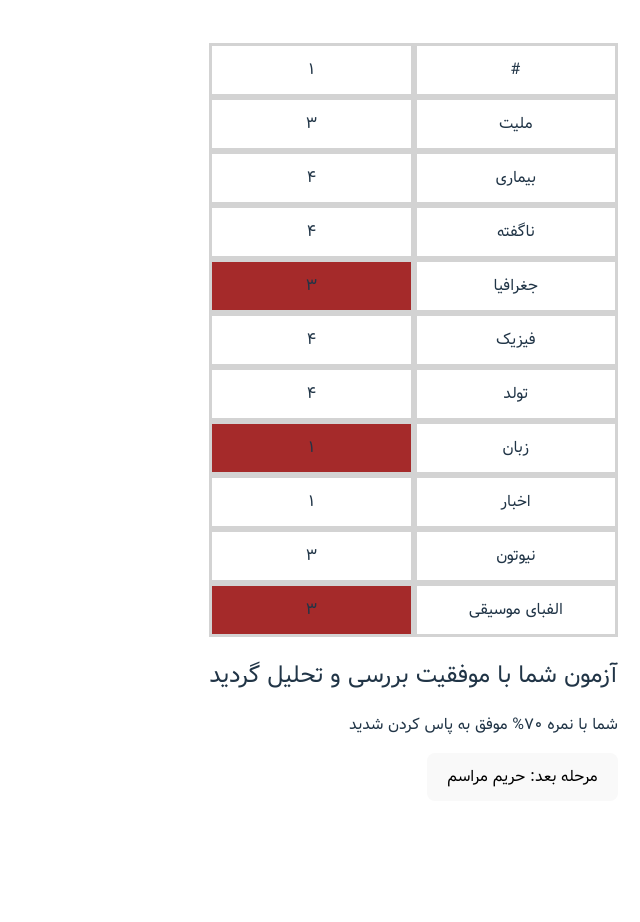
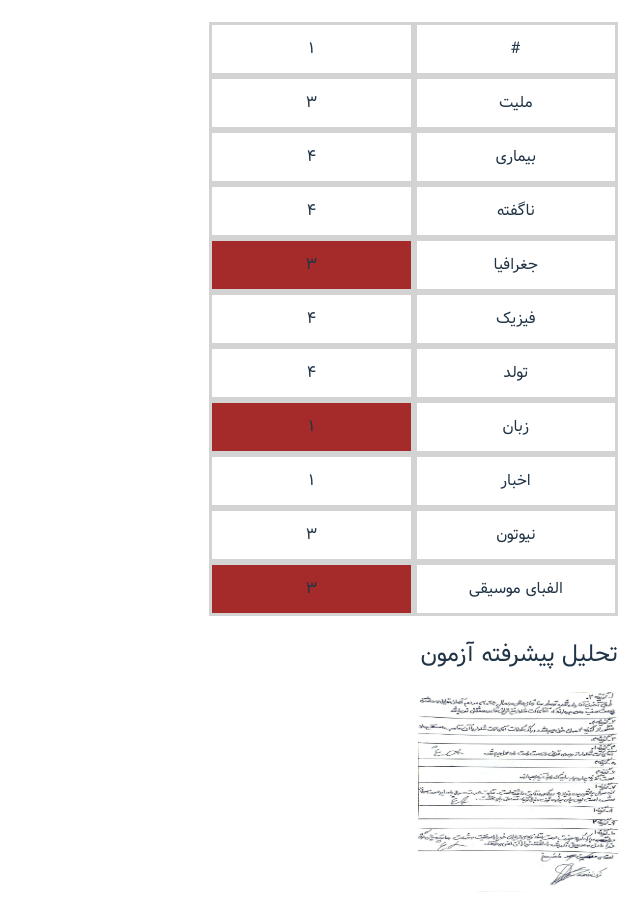
Before and after one commit to medicalalireza/check, a React (Vite) app: page /check/project/average in a window 1280 px wide. Shown: the top 922 px of the page, without its empty margins (640-1280 px from the left). Before the commit the page ends 844 px from the top, so only its background shows below. Built offline with nearby package versions, Linux system fonts and the light colour scheme.

Commit message:
qiueiqeqe

```diff
--- a/src/pages/Average.tsx
+++ b/src/pages/Average.tsx
@@ -1,6 +1,5 @@
-import React from "react";
 import "./Average.css";
-import { Link } from "react-router-dom";
+import Avg from "../images/avg.jpeg";
 const Average = () => {
   return (
     <div>
@@ -47,7 +46,12 @@
         </div>
         <div className="data-row">
           <div className="header "> الفبای موسیقی </div>
-          <div className="data wrong"> 3 </div>
+          <div className="data wrong mb -3"> 3 </div>
+        </div>
+        <div className="mb-3">
+          <h2>تحلیل پیشرفته آزمون</h2>
+
+          <img src={Avg} width="200px" height="200px" />
         </div>
       </div>
 
```
Also changed, not shown: src/images/avg.jpeg (added).
